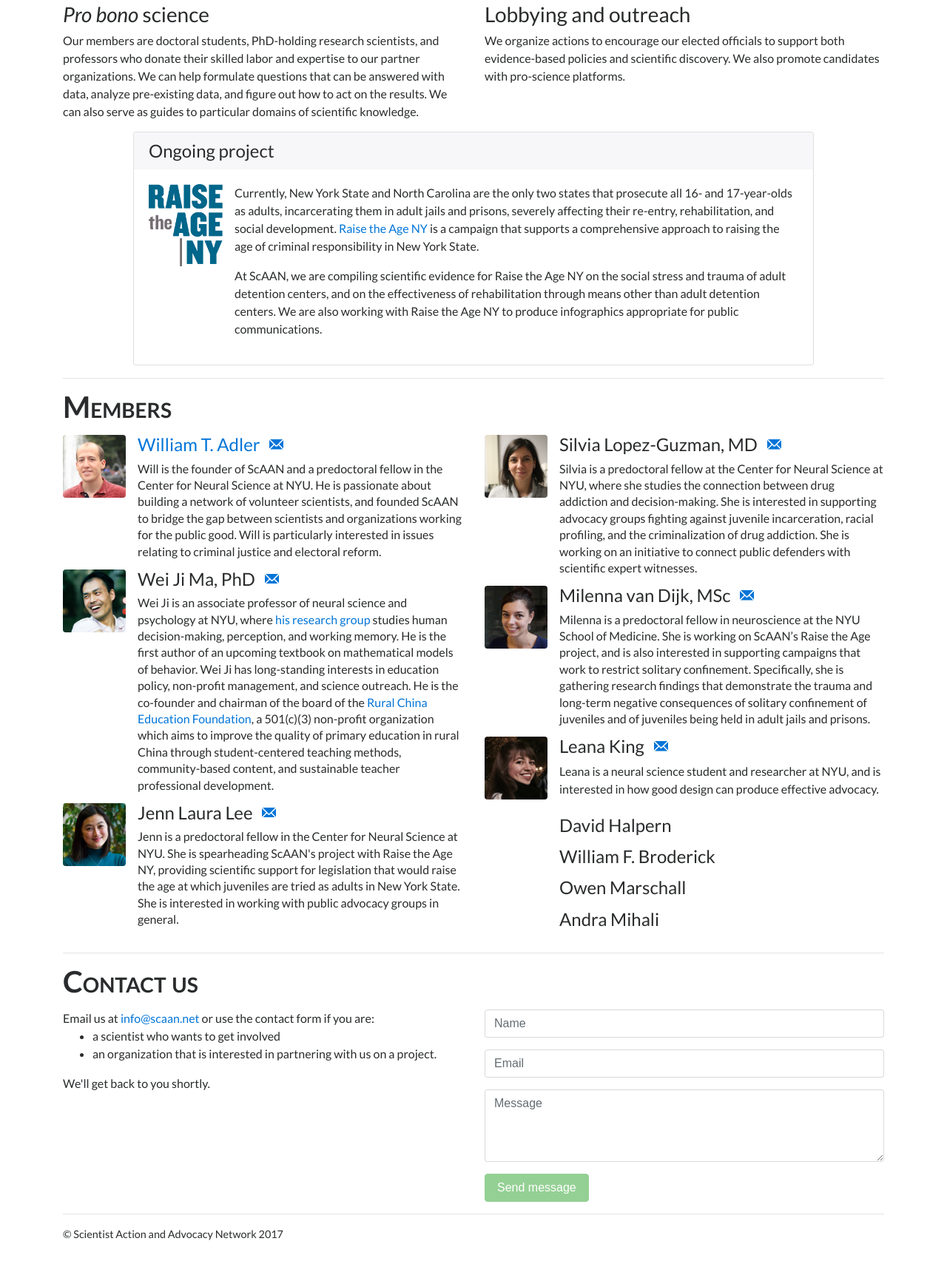
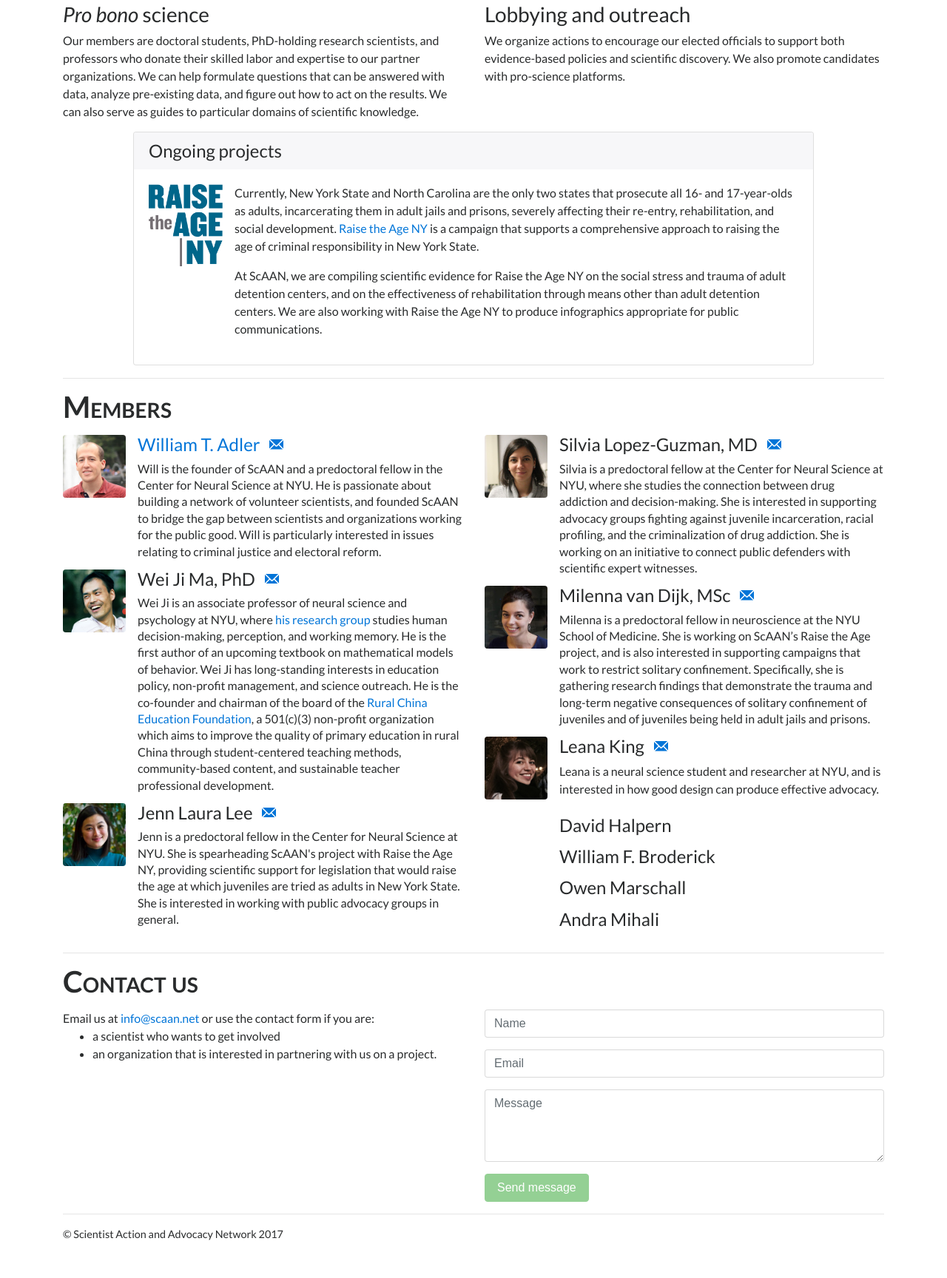
Before and after one commit to wtadler/scaan-site, a PHP site: page / in a window 1280 px wide. Shown: the part 220-1948 px from the top of the page at 74% size. Run offline with PHP 8.4, Linux system fonts and the light colour scheme; some libraries are stand-ins or nearby versions.

Commit message:
slight edits, reindent everything

```diff
--- a/index.php
+++ b/index.php
@@ -26,7 +26,6 @@
       ga('create', 'UA-89937713-1', 'auto');
       ga('send', 'pageview');
     </script>
-
   <script src="https://ajax.googleapis.com/ajax/libs/jquery/2.2.4/jquery.min.js"></script>
   <script src="svg_to_inline.js"></script>
 </head>
@@ -35,22 +34,23 @@
 <div class="jumbotron">
     <div class="container">
         <div class="row">
-         <div class="col-lg-2"><img class="logo" src="img/logo_notbold_white.svg" alt=""></div>
-
-         <div class="col-lg"><h1 class="title">Scientist Action and Advocacy Network</h1></div>
+            <div class="col-lg-2">
+                <img class="logo" src="img/logo_notbold_white.svg" alt="">
+            </div>
+            <div class="col-lg">
+                <h1 class="title">Scientist Action and Advocacy Network</h1>
+            </div>
        </div>
        <p>We are a New York-based group of scientists who partner with partisan and non-partisan organizations that are creating positive social change.</p>
     </div>
 </div>
+
 <div class="container">
     <div class="row" id="action">
         <div class="col-md">
             <h1 class="title">Action</h1>
             <h3><em>Pro bono</em> science</h3>
              <p>Our members are doctoral students, PhD-holding research scientists, and professors who donate their skilled labor and expertise to our partner organizations. We can help formulate questions that can be answered with data, analyze pre-existing data, and figure out how to act on the results. We can also serve as guides to particular domains of scientific knowledge.</p>
-
-
-
         </div>
 
         <div class="col-md">
@@ -65,11 +65,7 @@
             <div id="accordion" role="tablist" aria-multiselectable="true">
                 <div class="card topcard bottomcard">
                     <div class="card-header" role="tab" id="headingOne">
-						<h4 class="mb-0">
-
-							Ongoing project
-
-						</h4>
+                        <h4 class="mb-0">Ongoing projects</h4>
                     </div>
 
                     <div id="rta" class="collapse show" role="tabpanel" aria-labelledby="headingOne">
@@ -117,20 +113,18 @@
                     <p>Wei Ji is an associate professor of neural science and psychology at NYU, where <a href="http://www.cns.nyu.edu/malab/" title="Ma Lab">his research group</a> studies human decision-making, perception, and working memory. He is the first author of an upcoming textbook on mathematical models of behavior. Wei Ji has long-standing interests in education policy, non-profit management, and science outreach. He is the co-founder and chairman of the board of the <a href="http://ruralchina.org" title="Rural China Education Foundation">Rural China Education Foundation</a>, a 501(c)(3) non-profit organization which aims to improve the quality of primary education in rural China through student-centered teaching methods, community-based content, and sustainable teacher professional development.</p>
                 </div>
             </div>
-
             <div class="media member">
                 <img class="d-flex align-self-start mr-3 rounded headshot" src="headshots/jenn_sq.jpg">
                 <div class="media-body bio">
                     <h4 class="mt-0">Jenn Laura Lee
                         <a href="mailto:jenn.laura.lee@gmail.com" title="jenn.laura.lee@gmail.com">
                             <img id="email" class="svg" src="img/email.svg">
-                    </a></h4>
+                        </a>
+                    </h4>
 
                     <p>Jenn is a predoctoral fellow in the Center for Neural Science at NYU. She is spearheading ScAAN's project with Raise the Age NY, providing scientific support for legislation that would raise the age at which juveniles are tried as adults in New York State. She is interested in working with public advocacy groups in general.</p>
                 </div>
             </div>
-
-
         </div>
 
         <div class="col-md">
@@ -167,7 +161,8 @@
                     <h4 class="mt-0">Leana King
                         <a href="mailto:lek338@nyu.edu" title="lek338@nyu.edu">
                             <img id="email" class="svg" src="img/email.svg">
-                    </a></h4>
+                        </a>
+                    </h4>
 
                     <p>Leana is a neural science student and researcher at NYU, and is interested in how good design can produce effective advocacy.</p>
                 </div>
@@ -205,33 +200,20 @@
         </div>
     </div>
 
+    <hr>
 
-
-
-
-
-
-
-	<hr>
     <h1 class="title">Contact us</h1>
     <div class="row">
-
         <div class="col-md-6">
-
             Email us at <a href="mailto:info@scaan.net">info@scaan.net</a> or use the contact form if you are:
             <ul>
                 <li>a scientist who wants to get involved</li>
                 <li>an organization that is interested in partnering with us on a project.</li>
             </ul>
-        We'll get back to you shortly.
         </div>
         <div class="col-md-6">
             <form id="contact-form" method="post" action="contact.php" role="form">
-
-                    <div class="messages"></div>
-
                 <div class="controls">
-
                     <div class="form-group">
                         <input id="form_name" type="text" name="name" class="form-control" placeholder="Name" required="required" data-error="Your name is required.">
                         <div class="help-block with-errors"></div>
@@ -244,23 +226,18 @@
                         <textarea id="form_message" name="message" class="form-control" placeholder="Message" rows="4" required="required" data-error="A message is required."></textarea>
                         <div class="help-block with-errors"></div>
                     </div>
-
+                    <div class="messages"></div>
                     <input type="submit" class="btn btn-success btn-send" value="Send message">
-
+                </div>
+            </form>
+        </div>
     </div>
 
-                </form>
-
-            </div>
-
-        </div>
     <hr>
 
-
     <footer>
-            <p>&copy; Scientist Action and Advocacy Network 2017</p>
+        <p>&copy; Scientist Action and Advocacy Network <?php echo date("Y"); ?></p>
     </footer>
-
 
 </div> <!-- /.container-->
 
```
Lines whose indentation alone changed are shown as unchanged.
